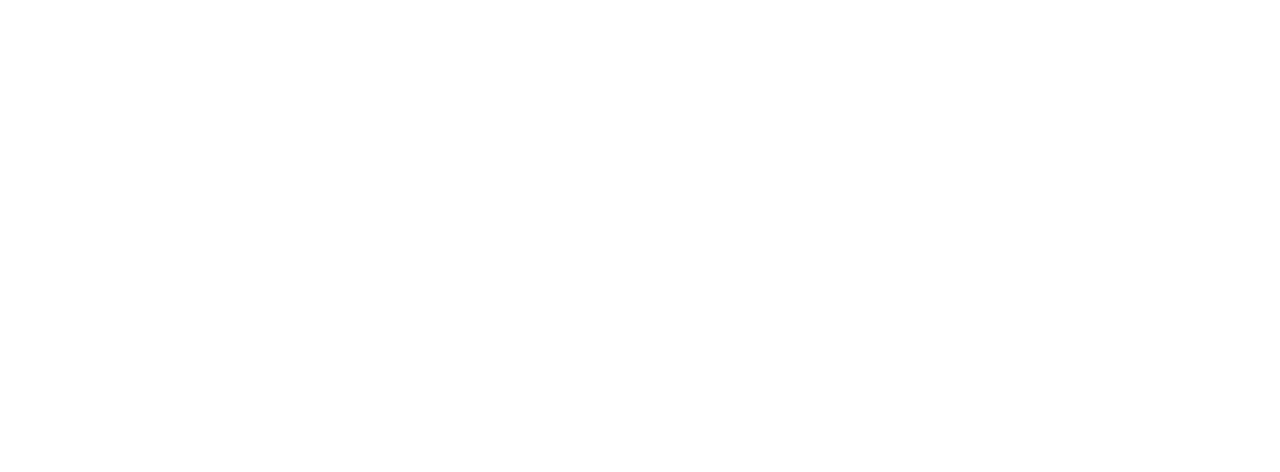
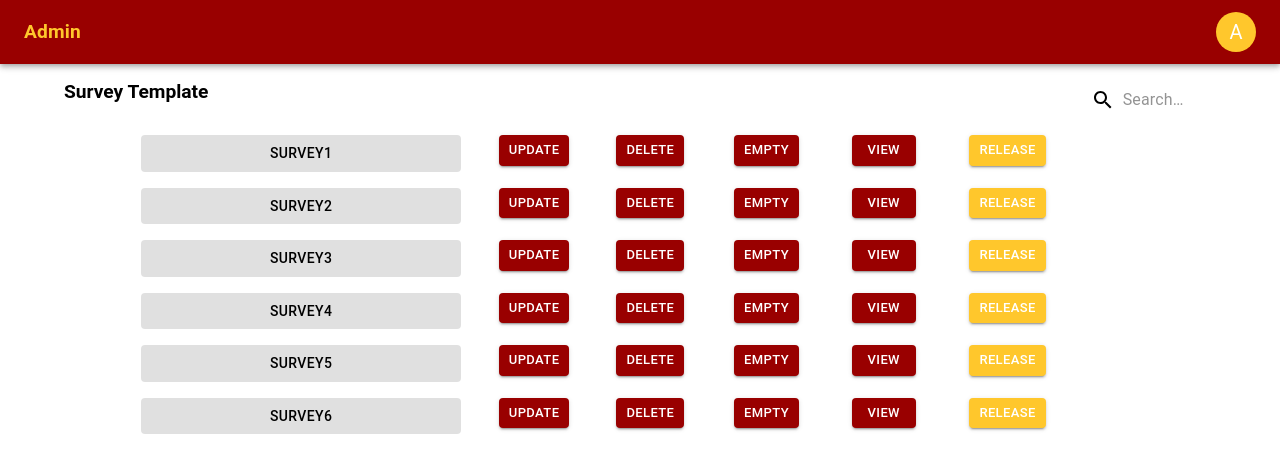
Before and after one commit to yichi-yang/ELC-Survey-Platform, a React (Create React App) app in the folder frontend/: page /template in a window 1280 px wide. Before the commit this address had no page. Shown: the top 472 px of the page. Built offline with nearby package versions, Linux system fonts and the light colour scheme.

Commit message:
adminpage

```diff
--- a/frontend/package.json
+++ b/frontend/package.json
@@ -6,6 +6,7 @@
     "@emotion/react": "^11.7.1",
     "@emotion/styled": "^11.6.0",
     "@material-ui/core": "^4.12.3",
+    "@mui/icons-material": "^5.4.1",
     "@mui/material": "^5.4.0",
     "@testing-library/jest-dom": "^5.16.2",
     "@testing-library/react": "^12.1.2",
--- a/frontend/src/App.js
+++ b/frontend/src/App.js
@@ -3,6 +3,7 @@
 import StartPage from './components/StartPage';
 import StudentLogIn from './components/StudentLogIn';
 import AdminLogIn from './components/AdminLogIn';
+import AdminTemplate from './components/AdminTemplate';
 
 function App() {
   return (
@@ -11,6 +12,7 @@
         <Route path="/"  element={<StartPage/>}/>
         <Route path="/student" element={<StudentLogIn/>}/>
         <Route path="/admin" element={<AdminLogIn/>}/>
+        <Route path="/template" element={<AdminTemplate/>}/>
       </Routes>
     </div>
   );
--- a/frontend/src/components/AdminLogIn/index.js
+++ b/frontend/src/components/AdminLogIn/index.js
@@ -35,7 +35,7 @@
 
     {/* TODO: @shuyaoxie add href to admin homepage */}
       <Button variant='contained'
-          style={buttonStyle}>
+          style={buttonStyle} href="template">
             Login
       </Button>
     </div>
--- /dev/null
+++ b/frontend/src/components/AdminTemplate/index.js
@@ -0,0 +1,262 @@
+import * as React from 'react';
+import AppBar from '@mui/material/AppBar';
+import { styled, alpha } from '@mui/material/styles';
+import Box from '@mui/material/Box';
+import Toolbar from '@mui/material/Toolbar';
+import IconButton from '@mui/material/IconButton';
+import Typography from '@mui/material/Typography';
+import Menu from '@mui/material/Menu';
+import MenuIcon from '@mui/icons-material/Menu';
+import Container from '@mui/material/Container';
+import Avatar from '@mui/material/Avatar';
+import Button from '@mui/material/Button';
+import Tooltip from '@mui/material/Tooltip';
+import MenuItem from '@mui/material/MenuItem';
+import SearchIcon from '@mui/icons-material/Search';
+import InputBase from '@mui/material/InputBase';
+import Grid from '@mui/material/Grid';
+
+const pages = [];
+const settings = ['Logout'];
+const NAMES = ['Football'];
+
+const ResponsiveAppBar = () => {
+  const [anchorElNav, setAnchorElNav] = React.useState(null);
+  const [anchorElUser, setAnchorElUser] = React.useState(null);
+
+  const handleOpenNavMenu = (event) => {
+    setAnchorElNav(event.currentTarget);
+  };
+  const handleOpenUserMenu = (event) => {
+    setAnchorElUser(event.currentTarget);
+  };
+
+  const handleCloseNavMenu = () => {
+    setAnchorElNav(null);
+  };
+
+  const handleCloseUserMenu = () => {
+    setAnchorElUser(null);
+  };
+
+  return (
+    <AppBar position="static" style={{ background: '#990000'}}>
+      <Container maxWidth="xl">
+        <Toolbar disableGutters>
+          <Typography
+            variant="h6"
+            noWrap
+            component="div"
+            sx={{ mr: 1, display: { xs: 'none', md: 'flex' } }}
+          >
+            <strong style={{color:'#FFC72C', fontSize: '1.5vw'}}>Admin</strong>
+          </Typography>
+
+          <Box sx={{ flexGrow: 1, display: { xs: 'flex', md: 'none' } }}>
+            <IconButton
+              size="large"
+              aria-label="account of current user"
+              aria-controls="menu-appbar"
+              aria-haspopup="true"
+              onClick={handleOpenNavMenu}
+              color="inherit"
+            >
+              <MenuIcon />
+            </IconButton>
+            <Menu
+              id="menu-appbar"
+              anchorEl={anchorElNav}
+              anchorOrigin={{
+                vertical: 'bottom',
+                horizontal: 'left',
+              }}
+              keepMounted
+              transformOrigin={{
+                vertical: 'top',
+                horizontal: 'left',
+              }}
+              open={Boolean(anchorElNav)}
+              onClose={handleCloseNavMenu}
+              sx={{
+                display: { xs: 'block', md: 'none' },
+              }}
+            >
+              {pages.map((page) => (
+                <MenuItem key={page} onClick={handleCloseNavMenu}>
+                  <Typography textAlign="center">{page}</Typography>
+                </MenuItem>
+              ))}
+            </Menu>
+          </Box>
+          <Typography
+            variant="h6"
+            noWrap
+            component="div"
+            sx={{ flexGrow: 1, display: { xs: 'flex', md: 'none' } }}
+          >
+            <strong style={{color:'#FFC72C', fontSize: '2.5vw'}}>Admin</strong>
+          </Typography>
+          <Box sx={{ flexGrow: 1, display: { xs: 'none', md: 'flex' } }}>
+            {pages.map((page) => (
+              <Button
+                key={page}
+                onClick={handleCloseNavMenu}
+                sx={{ my: 2, color: 'white', display: 'block' }}
+              >
+                {page}
+              </Button>
+            ))}
+          </Box>
+
+          <Box sx={{ flexGrow: 0 }}>
+            <Tooltip title="Open settings">
+              <IconButton onClick={handleOpenUserMenu} sx={{ p: 0 }}>
+              <Avatar sx={{ bgcolor: '#FFC72C' }}>A</Avatar>
+              </IconButton>
+            </Tooltip>
+            <Menu
+              sx={{ mt: '45px' }}
+              id="menu-appbar"
+              anchorEl={anchorElUser}
+              anchorOrigin={{
+                vertical: 'top',
+                horizontal: 'right',
+              }}
+              keepMounted
+              transformOrigin={{
+                vertical: 'top',
+                horizontal: 'right',
+              }}
+              open={Boolean(anchorElUser)}
+              onClose={handleCloseUserMenu}
+            >
+              {settings.map((setting) => (
+                <MenuItem key={setting} onClick={handleCloseUserMenu}>
+                  <Typography textAlign="center">{setting}</Typography>
+                </MenuItem>
+              ))}
+            </Menu>
+          </Box>
+        </Toolbar>
+      </Container>
+    </AppBar>
+  );
+};
+
+const Search = styled('div')(({ theme }) => ({
+  position: 'relative',
+  borderRadius: theme.shape.borderRadius,
+  backgroundColor: alpha(theme.palette.common.white, 0.15),
+  '&:hover': {
+    backgroundColor: alpha(theme.palette.common.white, 0.25),
+  },
+  marginLeft: 0,
+  width: '100%',
+  [theme.breakpoints.up('sm')]: {
+    marginLeft: theme.spacing(1),
+    width: 'auto',
+  },
+}));
+
+const SearchIconWrapper = styled('div')(({ theme }) => ({
+  padding: theme.spacing(0, 2),
+  height: '100%',
+  position: 'absolute',
+  pointerEvents: 'none',
+  display: 'flex',
+  alignItems: 'center',
+  justifyContent: 'center',
+}));
+
+const StyledInputBase = styled(InputBase)(({ theme }) => ({
+  color: 'inherit',
+  '& .MuiInputBase-input': {
+    padding: theme.spacing(1, 1, 1, 0),
+    // vertical padding + font size from searchIcon
+    paddingLeft: `calc(1em + ${theme.spacing(4)})`,
+    transition: theme.transitions.create('width'),
+    width: '100%',
+    [theme.breakpoints.up('sm')]: {
+      width: '12ch',
+      '&:focus': {
+        width: '20ch',
+      },
+    },
+  },
+}));
+
+const SurveyBar = (props) => {
+  const [open, setOpen] = React.useState(true);
+    return (
+      <Grid container columnSpacing={0.4}>
+        <Grid item xs={4} style={{background:"C4C4C4",color:"black",textAlign:"center", fontSize: '1.5vw', fontWeight: "bold"}}>
+          <Button variant="contained" disabled style={{color:'black', width:'25vw'}}>{props.name}</Button>
+        </Grid>
+        <Grid item xs={1.2}>
+          <Button variant="contained" size="small" onClick={() => { alert('Do you want to update Survey?');}} style={{ background: '#990000'}}>Update</Button>
+        </Grid>
+        <Grid item xs={1.2}>
+          <Button variant="contained" size="small" onClick={() => { alert('Do you want to delete Surve?');}} style={{ background: '#990000'}}>Delete</Button>
+        </Grid>
+        <Grid item xs={1.2}>
+          <Button variant="contained" size="small" onClick={() => { alert('Do you want to empty Surve?');}} style={{ background: '#990000'}}>Empty</Button>
+        </Grid>
+        <Grid item xs={1.2}>
+          <Button variant="contained" size="small" style={{ background: '#990000'}}>View</Button>
+        </Grid>
+        <Grid item xs={1.2}>
+          <Button variant="contained" size="small" onClick={() => { alert('Do you want to release Surve?');}} style={{ background: '#FFC72C'}}>Release</Button>
+        </Grid>
+      </Grid>
+    );
+  }
+
+
+export default function AdminTemplate(){
+  return(
+    <Grid container rowSpacing={2}>
+      <Grid item xs={12}>
+        <ResponsiveAppBar/>
+      </Grid>
+      <Grid item xs={10}>
+        <strong style={{color:'black', fontSize: '1.5vw', marginLeft:'5vw'}}>Survey Template</strong>
+      </Grid>
+      <Grid item xs={2}>
+        <Search>
+        <SearchIconWrapper>
+        <SearchIcon />
+        </SearchIconWrapper>
+        <StyledInputBase
+        placeholder="Search…"
+        inputProps={{ 'aria-label': 'search' }}
+        />
+        </Search>
+      </Grid>
+      <Grid item xs={1}></Grid>
+      <Grid item xs={11}>
+        <SurveyBar name="Survey1"/>
+      </Grid>
+      <Grid item xs={1}></Grid>
+      <Grid item xs={11}>
+        <SurveyBar name="Survey2"/>
+      </Grid>
+      <Grid item xs={1}></Grid>
+      <Grid item xs={11}>
+        <SurveyBar name="Survey3"/>
+      </Grid>
+      <Grid item xs={1}></Grid>
+      <Grid item xs={11}>
+        <SurveyBar name="Survey4"/>
+      </Grid>
+      <Grid item xs={1}></Grid>
+      <Grid item xs={11}>
+        <SurveyBar name="Survey5"/>
+      </Grid>
+      <Grid item xs={1}></Grid>
+      <Grid item xs={11}>
+        <SurveyBar name="Survey6"/>
+      </Grid>
+
+    </Grid>
+  );
+};
```
Also changed, not shown: 1 other file (tests, documents, lock files or other folders).
